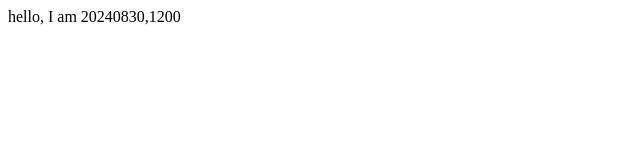
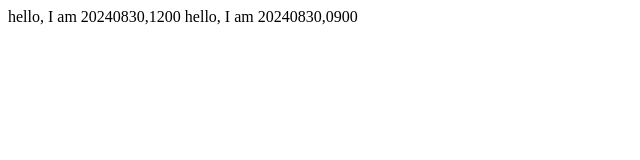
Before and after one commit to nicejoshyang66/TravelCollection, a plain HTML site: page index.html in a window 1280 px wide. Shown: the whole page, without its empty margins (0-640 px from the left). Drawn offline with Linux system fonts and the light colour scheme.

Commit message:
Update index.html

```diff
--- a/index.html
+++ b/index.html
@@ -7,5 +7,6 @@
 </head>
 <body>
     hello, I am 20240830,1200
+    hello, I am 20240830,0900
 </body>
 </html>
```
